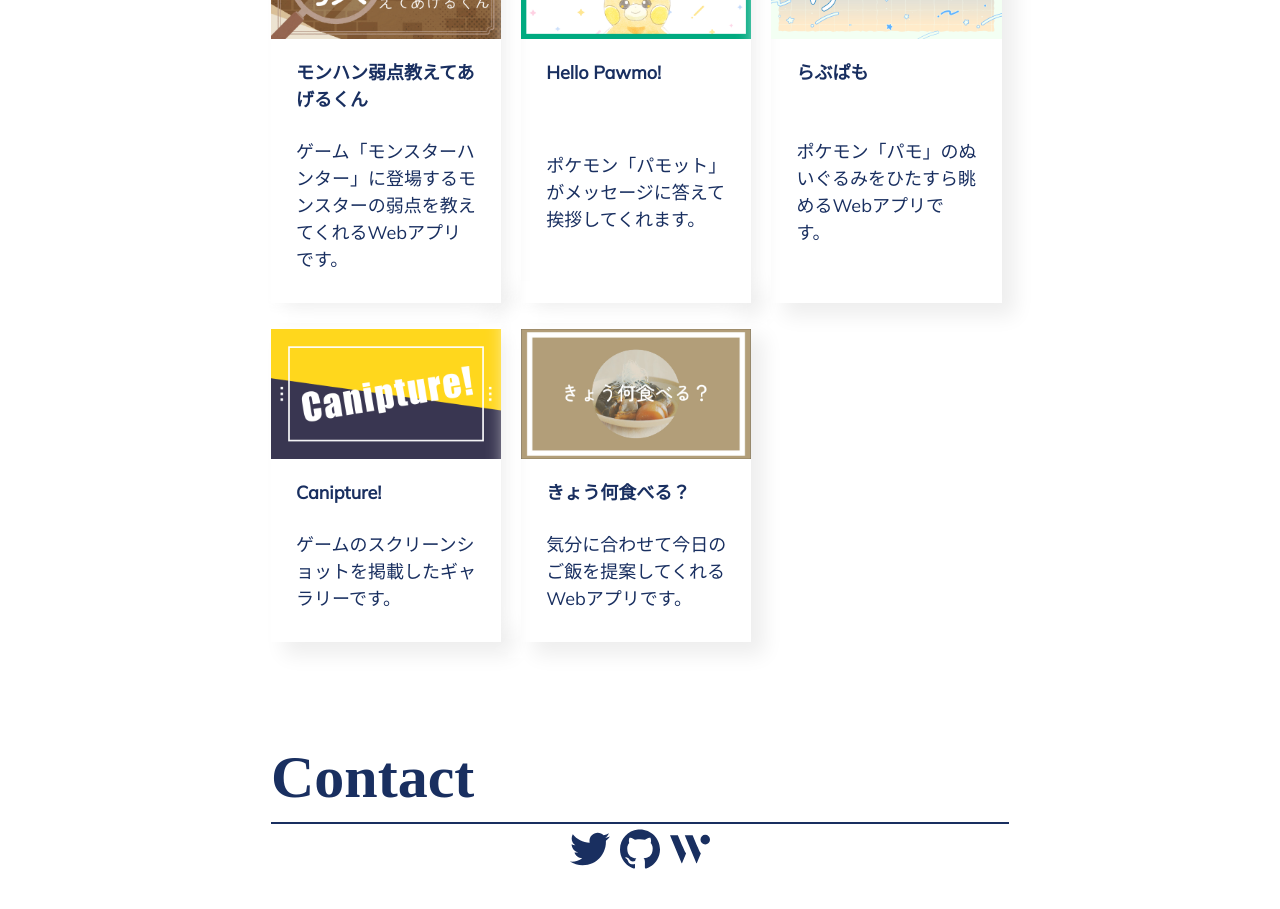
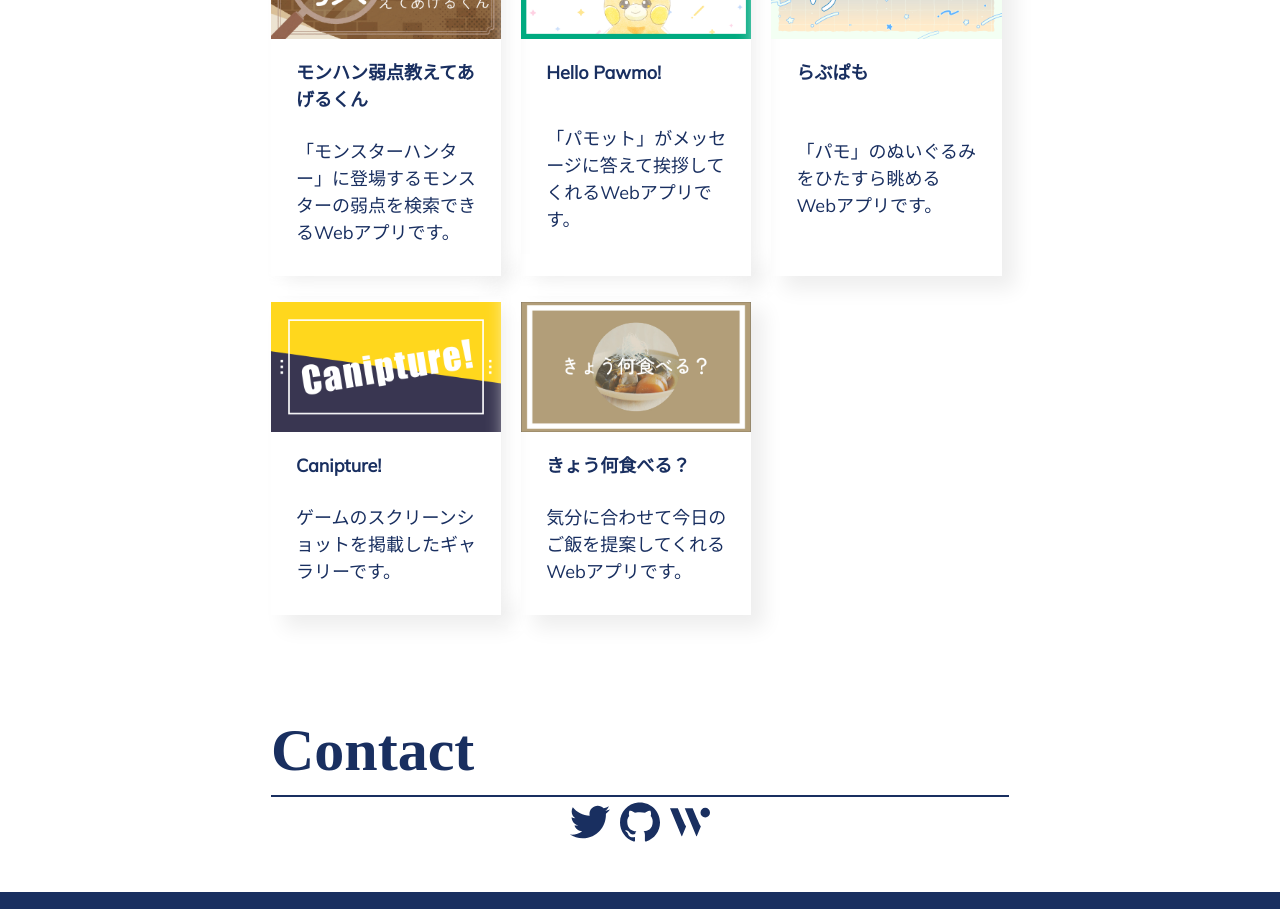
Before and after one commit to cannnny/portfolio, a React (Create React App) app: page / in a window 1280 px wide. Shown: the part 1720-2629 px from the top of the page. Built offline with nearby package versions, Linux system fonts and the light colour scheme; a web font is replaced by a local one.

Commit message:
変数の名称変更

```diff
--- a/src/App.jsx
+++ b/src/App.jsx
@@ -13,15 +13,15 @@
 
 function App() {
   // PageTopボタン用
-  const [isVisible, setIsVisible] = useState(false);
+  const [buttonIsVisible, setButtonIsVisible] = useState(false);
 
-  const toggleVisibility = () => {
-    window.scrollY > 300 ? setIsVisible(true) : setIsVisible(false);
+  const buttonToggleVisibility = () => {
+    window.scrollY > 300 ? setButtonIsVisible(true) : setButtonIsVisible(false);
   };
 
   useEffect(() => {
-    window.addEventListener("scroll", toggleVisibility);
-    return () => window.addEventListener("scroll", toggleVisibility);
+    window.addEventListener("scroll", buttonToggleVisibility);
+    return () => window.addEventListener("scroll", buttonToggleVisibility);
   }, []);
 
   const returnTop = () => {
@@ -60,19 +60,19 @@
       url: "https://mh-weak-info.vercel.app/",
       img: "thumb-mh.jpg",
       overview:
-        "ゲーム「モンスターハンター」に登場するモンスターの弱点を教えてくれるWebアプリです。",
+        "「モンスターハンター」に登場するモンスターの弱点を検索できるWebアプリです。",
     },
     {
       name: "Hello Pawmo!",
       url: "https://hello-pawmo.vercel.app/",
       img: "thumb-hp.jpg",
-      overview: "ポケモン「パモット」がメッセージに答えて挨拶してくれます。",
+      overview: "「パモット」がメッセージに答えて挨拶してくれるWebアプリです。",
     },
     {
       name: "らぶぱも",
       url: "https://love-pawmi.vercel.app/",
       img: "thumb-lp.jpg",
-      overview: "ポケモン「パモ」のぬいぐるみをひたすら眺めるWebアプリです。",
+      overview: "「パモ」のぬいぐるみをひたすら眺めるWebアプリです。",
     },
     {
       name: "Canipture!",
@@ -102,7 +102,7 @@
         <Contact />
         <div
           className={
-            !isVisible
+            !buttonIsVisible
               ? "button return-top-button"
               : "button return-top-button show"
           }
```
